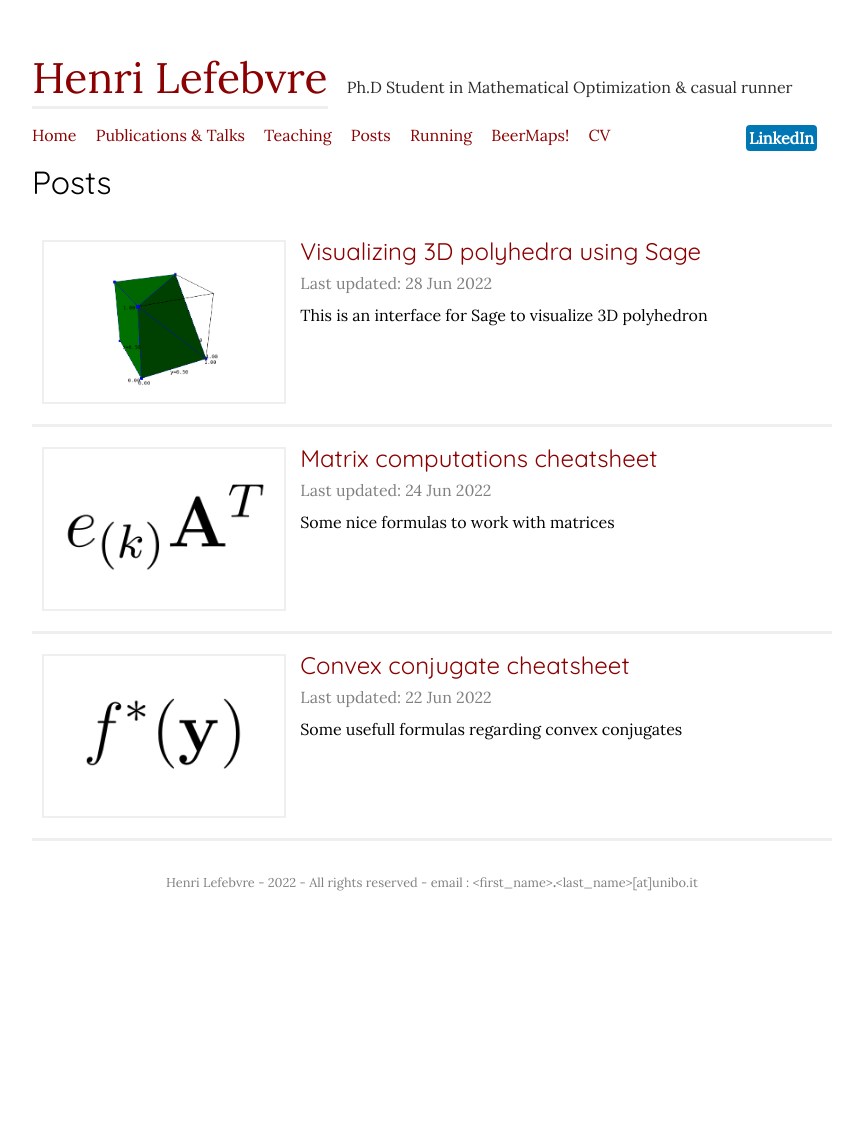
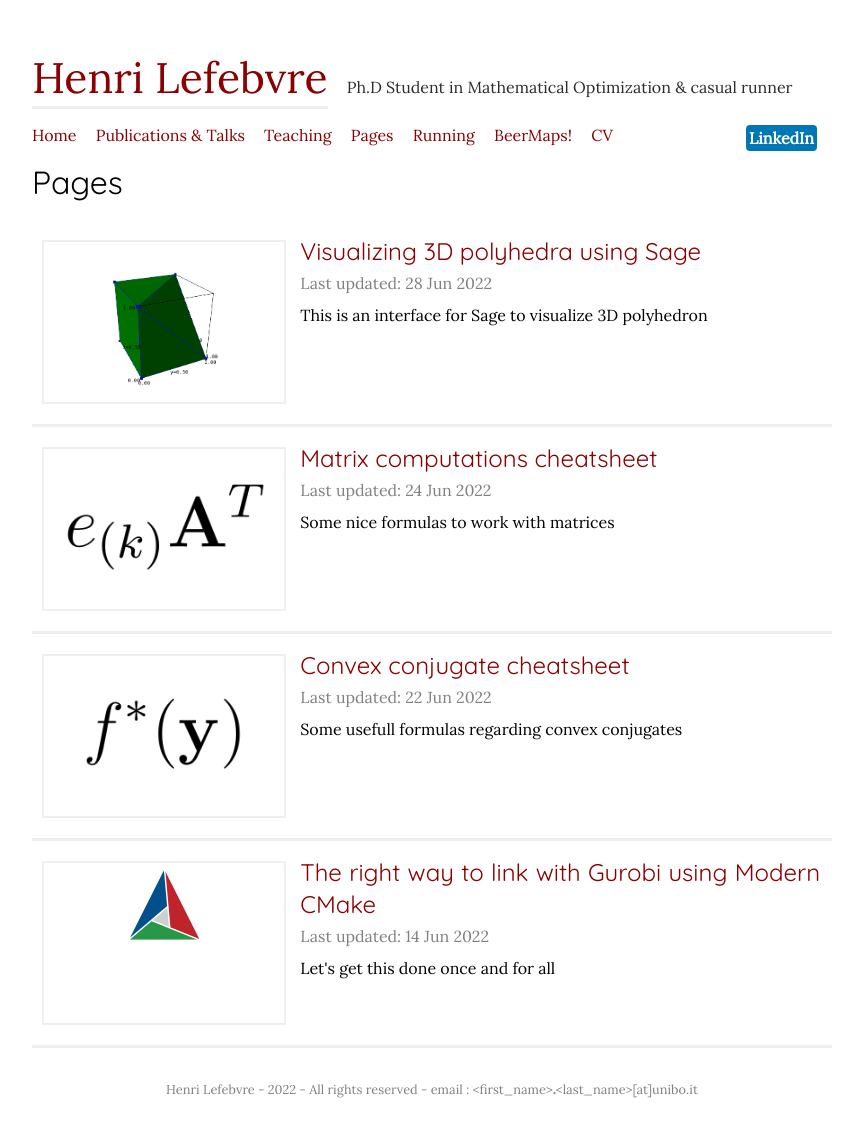
Before and after one commit to hlefebvr/hlefebvr.github.io, a Jekyll site: the page built from posts.md, in a window 1280 px wide. Shown: the whole page, without its empty margins (208-1071 px from the left). Built offline with Jekyll 4.4.1, drawn with Linux system fonts in a browser that asks for light colours; before the commit the page ends 941 px from its top, so only the background shows below that; some of the changed lines change nothing that is shown.

Commit message:
add post on FindGUROBI.cmake

````diff
--- a/_includes/header.html
+++ b/_includes/header.html
@@ -9,7 +9,7 @@
         <a href="/">Home</a>
         <a href="/publications">Publications & Talks</a>
         <a href="/teaching">Teaching</a>
-        <a href="/posts">Posts</a>
+        <a href="/posts">Pages</a>
         <a href="/running">Running</a>
         <a href="/beer">BeerMaps!</a>
         <a href="/public/pdf/Curriculum_Vitae.pdf" target="_blank">CV</a>
--- /dev/null
+++ b/_posts/math/2022-06-14-cmake.md
@@ -0,0 +1,200 @@
+---
+layout: post
+category: posts
+title: The right way to link with Gurobi using Modern CMake
+short: Let's get this done once and for all
+date: 2022-06-14
+preview: cmake.png
+---
+
+Stop insulting your PC, you are in the right place. I know... Not being able to link with a given library is among the most awful feelings in computer programming. Fortunately, we are here to discuss this and to show how to link, in a proper way, with a C++ "library" called [Gurobi](https://www.gurobi.com/).
+
+Gurobi is one of the most efficient mathematical optimization solver that exist in the world and is used by tons of people. Strangely enough, I have only seen little help on how to link with it using CMake. Even worse, the only examples I could found (e.g., searching for `FindGUROBI.cmake` on GitHub) are simply... wrong. What I mean by wrong is a little bit subjective, I have to admit. But I say this in the sense that, even though the examples you find may work, none of them are safe and none of them use the [Modern CMake](https://gist.github.com/mbinna/c61dbb39bca0e4fb7d1f73b0d66a4fd1) paradigm. This is, in particular true for the official solution given by Gurobi itself!
+
+For those of you who do not know what "Modern CMake" is. You can consider it as just a bunch of principles to be used when writting CMake files so that it is clean, elegant and powerful. It requires features that have been introduced in CMake versions 3.0.0 and more. The most important principles are as follows:
+- Treat CMake code like production code ;
+- Forget about `add_compile_options`, `include_directories`, `link_directories`, `link_libraries` ;
+- Be "target-oriented" instead.
+
+For more details on this, you may refer to [the gist of
+mbinna](https://gist.github.com/mbinna/c61dbb39bca0e4fb7d1f73b0d66a4fd1) or to the book [Modern CMake for C++](https://www.packtpub.com/product/Modern-CMake-for-C/9781801070058). To ease your task, I will start by showing you what we do not want (the ugly old-style CMake). Then, we will work on a better version. But, before that, we need to talk about how CMake finds new libraries in your system. Basically, what does `find_package` do?
+
+## How does CMake finds packages
+
+All right, let's start with a new CMake project. I will assume that you already have a valid `main.cpp`. Let us start with the following standard `CMakeLists.cmake`.
+```cmake
+cmake_minimum_required(VERSION 3.19)
+project(my_project)
+
+add_executable(my_target main.cpp)
+```
+What this code does is rather simple. First, the `cmake_minimum_required` command is called to specify CMake version requirements. I am using version `3.19` in this case (probably lower versions will work too). Then, a new project (i.e., a set of targets) is created with `project`. Then, a new target called `my_target` is created. This target will be an executable since the `add_executable` command is being used. Following the name `my_target` of the target, we have the list of source files which will be compiled for building the executable.
+
+Note that if you do not know what a target is, you can simply view it as a "CMake object" with correspoding attributes and methods. For instance, you may use `set_target_properties` to set your target's properties. Modern CMake asks for a target-oriented viewpoint while writting CMake files.
+
+OK, now let's search for our package! This is done by using the `find_package` command.
+```cmake
+find_package(GUROBI REQUIRED)
+```
+The first parameter is the name of the package you are looking for, here, it is `GUROBI`. Then, `REQUIRED` tells CMake that the generation should stop if `GUROBI` is not found, since it is `REQUIRED`. Now let us try to run `cmake` on this. (Easy steps are to create a new folder `mkdir build` then to run cmake inside of it as follows: `cd build && cmake ..`). We get the following error message.
+```shell
+CMake Error at CMakeLists.txt:14 (find_package):
+  By not providing "FindGUROBI.cmake" in CMAKE_MODULE_PATH this project has
+  asked CMake to find a package configuration file provided by "GUROBI", but
+  CMake did not find one.
+
+  Could not find a package configuration file provided by "GUROBI" with any
+  of the following names:
+
+    GUROBIConfig.cmake
+    gurobi-config.cmake
+
+  Add the installation prefix of "GUROBI" to CMAKE_PREFIX_PATH or set
+  "GUROBI_DIR" to a directory containing one of the above files.  If "GUROBI"
+  provides a separate development package or SDK, be sure it has been
+  installed.
+```
+
+Let us try to understand this message. First, CMake tells us that it was looking for a file called `FindGUROBI.cmake` but was unable to find it. It was looking for it in the `CMAKE_MODULE_PATH` directories. Note that you can print the list of paths by executing `message("${CMAKE_MODULE_PATH}")`. According to the [documentation](https://cmake.org/cmake/help/v3.0/command/find_package.html#:~:text=CMake%20searches%20for%20a%20file,and%20producing%20any%20needed%20messages.), this corresponds to the "Module" mode of `find_package`. Simply put, CMake searches for a file called `FindGUROBI.cmake`. If it cannot be found, an error is returned. If it is found, the file is executed and no error is returned. The library has been "found". From CMake's viewpoint, the hard part is to locate the file `FindGUROBI.cmake` since this file is supposed to do all the work to actually provide informations on how to link with `GUROBI`.
+
+Then, CMake switches to the "Config" mode (only when the "Module" mode failed). In this mode, CMake searches for files named `GUROBIConfig.cmake` or `gurobi-config.cmake` in the paths listed in `CMAKE_PREFIX_PATH` or in the `GUROBI_DIR`. In principle, these files should have been provided by the package developpers during the installation process. If this were the case, a simple execution of `find_package(GUROBI REQUIRED)` would have worked and be enough to "find" the package!  Unfortunately, Gurobi does not provide such a file.
+
+Thus, we will have to "manually" tell CMake how to find `GUROBI`. Simply enough, we will do it by writing our own `FindGUROBI.cmake` file. Create a new folder called `cmake` with `mkdir cmake` and create a new file `cmake/FindGUROBI.cmake`. This is the file which we will be executed by CMake when calling `find_package`. Now, remember that CMake only looks for `FindGUROBI.cmake` in the list of directories which are in the `CMAKE_MODULE_PATH` variable. Thus, let us add `cmake/` as a potential location folder. This is done as follows.
+```cmake
+set(CMAKE_MODULE_PATH ${CMAKE_MODULE_PATH} "${CMAKE_SOURCE_DIR}/cmake")
+```
+
+From now on, CMake should be able to find our file. Remember that CMake considers that finding the `FindGUROBI.cmake` file and executing it is enough to "actually" find the package. In our case, clearly, the `FindGUROBI.cmake` file is empty and does nothing. We will have to write it! Before diving into it, I would like to give you an example of what we do not want as a result. That is, the old-style-CMake way of doing things.
+
+## The Ugly old-style CMake - What we do not want
+
+When searching the internet of examples `FindGUROBI.cmake` I have found a lot of files which could be used as follows.
+```cmake
+find_package(GUROBI REQUIRED)
+
+add_executable(my_target main.cpp)
+include_directories(${GUROBI_INCLUDE_DIRS})
+link_libraries(${GUROBI_LIBRARY})
+```
+
+This type of code poses several issues. First, it relies on "global variables" which have been created by the execution of `FindGUROBI.cmake`. These variables are `GUROBI_INCLUDE_DIRS` and `GUROBI_LIBRARY`, for instance. These variables are globally accessible and non-const, meaning that they can be altered by any piece of CMake code by calling `set(GUROBI_LIBRARY "my junk value")`. What's more, to make these variables "globally accessible", the `FindGUROBI.cmake` (and therefore those who write this file) have to use the `mark_as_advanced` command. Just by the name, you can tell you should not be using it.
+
+Another issue is the use of `include_directories` and `link_libraries` which are non-target-based commands. In that sense, any given target will be linked with Gurobi and all targets will have access to the include directories. This is both unncessary and inelegant. Moreover, there is no control on how to propagate these dependencies. Consider creating a library which depends on other libraries, including Gurobi. How to tell CMake that a piece of code which links to your library should also link with Gurobi and other dependencies, and which dependencies should not be linked with?
+
+I think you get my point, let's write our own Modern CMake `FindGUROBI.cmake` file!
+
+## Modern CMake
+
+OK, this part is dedicated to the actual writing of our `FindGUROBI.cmake` file. At the end of this section, you will be able to write the following CMake code.
+```cmake
+find_package(GUROBI REQUIRED)
+add_executable(my_target main.cpp)
+target_link_libraries(my_target PUBLIC gurobi)
+```
+
+This piece of code is beautiful. And I am not (only) saying this because it is mine, but because it is target-oriented, global-variable-free and controls dependency propagation. It is easily read (only one call to `target_link_libraries`) and, even better, does not need an underlying `FindGUROBI.cmake` which make use of any strange behaviour such as `mark_as_advanced` commands. Let's start!
+
+At this point, I will assume that Gurobi is installed in your machine, following [these official guidelines](https://www.gurobi.com/documentation/9.5/quickstart_linux/software_installation_guid.html) or that the corresponding variables (`GUROBI_HOME`, etc.) have been set accordingly. Once this is done, we can start writting our `FindGUROBI.cmake` file! Roughly speakking, we need to do the following steps:
+- Find the library files;
+- Find the include directory;
+- Check that everything has been found;
+- Create a target named `gurobi` and set its properties;
+
+### Finding the library files
+
+According to [this official Gurobi page](https://www.gurobi.com/documentation/9.5/quickstart_linux/cpp_building_and_running_t.html), for our C++ code to work with Gurobi we need to link with two different libraries: the Gurobi C++ library `libgurobi_c++.a` **and** the Gurobi C library `libgurobi95.so`. Thus, we will have to look for both of these files. Let us start with `libgurobi95.so`. This is done as follows.
+```cmake
+find_library(
+        GUROBI_LIBRARY
+        NAMES gurobi gurobi81 gurobi90 gurobi95
+        HINTS ${GUROBI_DIR} $ENV{GUROBI_HOME}
+        PATH_SUFFIXES lib)
+```
+Some explanations on this command is needed. First, `find_library` is broadly used to find the path of library files, e.g., `.so` or `.a` files, and stores the result in a cache variable. In our case, this variable's name is `GUROBI_LIBRARY`. Then, we give some indications on the possible names of the file which we are looking for with the `NAMES` keyword. Thus, we are telling CMake to search for a file with possible names `gurobi`, `gurobi81`, `gurobi90` or `gurobi95`. Then, we also need to provide some "hints" on where to find this file by using the `HINTS` keyword. In our case, we are going to have a look to the directories path stored in the cache variable `GUROBI_DIR` or the path inside the environment variable `GUROBI_HOME`. If you installed Gurobi following the official guidelines, an appropriate environment variable should exists. Then, to each of these paths, we add the "lib" suffix by using the `PATH_SUFFIXES` keyword. Indeed, by default, we have the environment variable `GUROBI_HOME=/opt/gurobi951/linux64` (or alike - again, following the official installation guidelines). Yet, the library file we are looking for is located inside `/opt/gurobi951/linux64/lib`. At this point, we should be able to run `message("${GUROBI_LIBRARY}")`. This should print out something like `/opt/gurobi951/linux64/lib/libgurobi95.so`.
+
+OK, now we need to do the same for the C++ library `libgurobi_c++.a`. The steps are very similar. For non-Visual-Studio-Code users, the following command will do the trick.
+```cmake
+find_library(
+        GUROBI_CXX_LIBRARY
+        NAMES gurobi_c++
+        HINTS ${GUROBI_DIR} $ENV{GUROBI_HOME}
+        PATH_SUFFIXES lib)
+```
+
+Again, we are looking for a library file named `gurobi_c++` inside the folders with path contained in the cache variable `GUROBI_DIR` or in the environment variable `GUROBI_HOME` with a suffix `lib`. For users of Visual Studio Code, I am relying on this ["official Gurobi FindGUROBI.cmake file"](https://support.gurobi.com/hc/en-us/articles/360039499751-How-do-I-use-CMake-to-build-Gurobi-C-C-projects-) which, as I anticipated, does not fulfill the Modern CMake standards and has the previously discussed drawbacks. All in all, we get the following code to search for `libgurobi_c++.a`.
+```cmake
+if(MSVC)
+    # determine Visual Studio year
+    if(MSVC_TOOLSET_VERSION EQUAL 142)
+        set(MSVC_YEAR "2019")
+    elseif(MSVC_TOOLSET_VERSION EQUAL 141)
+        set(MSVC_YEAR "2017")
+    elseif(MSVC_TOOLSET_VERSION EQUAL 140)
+        set(MSVC_YEAR "2015")
+    endif()
+
+    if(MT)
+        set(M_FLAG "mt")
+    else()
+        set(M_FLAG "md")
+    endif()
+
+    find_library(
+            GUROBI_CXX_LIBRARY
+            NAMES gurobi_c++${M_FLAG}${MSVC_YEAR}
+            HINTS ${GUROBI_DIR} $ENV{GUROBI_HOME}
+            PATH_SUFFIXES lib)
+else()
+    find_library(
+            GUROBI_CXX_LIBRARY
+            NAMES gurobi_c++
+            HINTS ${GUROBI_DIR} $ENV{GUROBI_HOME}
+            PATH_SUFFIXES lib)
+endif()
+```
+
+### Finding the include directory
+
+Quite similarly, we search for the include directories by using the `find_path` command, which works much similarly to `find_library`. Have a look at the self-explained piece of code.
+```cmake
+find_path(
+        GUROBI_INCLUDE_DIRS
+        NAMES gurobi_c.h
+        HINTS ${GUROBI_DIR} $ENV{GUROBI_HOME}
+        PATH_SUFFIXES include)
+```
+
+### Checking that everything has been found
+
+We are now almost ready to create our `gurobi` target with which our own target should link. Yet, we first need to check that everything has been found. Among other things, this can be done thanks to the `find_package_handle_standard_args` command, which is defined in the `FindPackageHandleStandardArgs` module. It is used as follows.
+```cmake
+include(FindPackageHandleStandardArgs) # include the "FindPackageHandleStandardArgs" module
+find_package_handle_standard_args(GUROBI DEFAULT_MSG GUROBI_LIBRARY GUROBI_CXX_LIBRARY GUROBI_INCLUDE_DIRS)
+```
+
+The `find_package_handle_standard_args` command will have two main effects. First, it will check that variables `GUROBI_LIBRARY`, `GUROBI_CXX_LIBRARY` and `GUROBI_INCLUDE_DIRS` have well been given a value. In other words, checks that we have found every path we needed. If this is the case, a variable `GUROBI_FOUND` is created and set to true. Then, its second effect is to take into account the `REQUIRED` or `QUIET` arguments of the `find_package` command. For instance, when we run `find_package(gurobi REQUIRED)`, cmake will stop if the library cannot be found. All is clear, we are now ready to create our target!
+
+### Creating the gurobi target
+
+If every path is found, we are good for creating our target. This target will be a "library" target, rather than an "executable" target. Thus, we will be using the `add_library` command, instead of the `add_executable` target. The C++ Gurobi library is a static library (its extension is `.a`) and we are going to "import" it. Thus, we do the following.
+```cmake
+add_library(gurobi STATIC IMPORTED)
+set_target_properties(gurobi PROPERTIES IMPORTED_LOCATION ${GUROBI_CXX_LIBRARY})
+```
+
+Quite simply, we first create an imported static library as a target named `gurobi`, then set its `IMPORTED_LOCATION` property to `${GUROBI_CXX_LIBRARY}`. Now, recall that any C++ program which is intended to work with gurobi should alos be linked with the C Gurobi library `libgurobi95.so`. We will therefore use the "dependency propagation" feature of CMake. First, we will link our gurobi target to the C library by using `target_link_libraries` command with the `INTERFACE` keyword. By choosing the `INTERFACE` keyword, CMake will automatically propagate this "linkage requirement" to any target linking with the `gurobi` imported target itself. The same is done for the include directories which we may add by using the `target_include_directories` command. This is done as follows.
+
+```cmake
+if (GUROBI_FOUND)
+    add_library(gurobi STATIC IMPORTED)
+    set_target_properties(gurobi PROPERTIES IMPORTED_LOCATION ${GUROBI_CXX_LIBRARY})
+    target_link_libraries(gurobi INTERFACE ${GUROBI_LIBRARY})
+    target_include_directories(gurobi INTERFACE ${GUROBI_INCLUDE_DIRS})
+endif()
+```
+
+That's it! We are now done with writting our `FindGUROBI.cmake` file.
+
+## FAQ: How do I resolve "undefined reference" errors while linking Gurobi in C++?
+
+This is a common issue. All you need to do is to re-compile the Gurobi library. Please, refer to this [Official post from Gurobi](https://support.gurobi.com/hc/en-us/articles/360039093112).
--- a/posts.md
+++ b/posts.md
@@ -1,5 +1,5 @@
 ---
 layout: category
-title: Posts
+title: Pages
 category: posts
 ---
````
Also changed, not shown: public/img/cmake.png (added).
